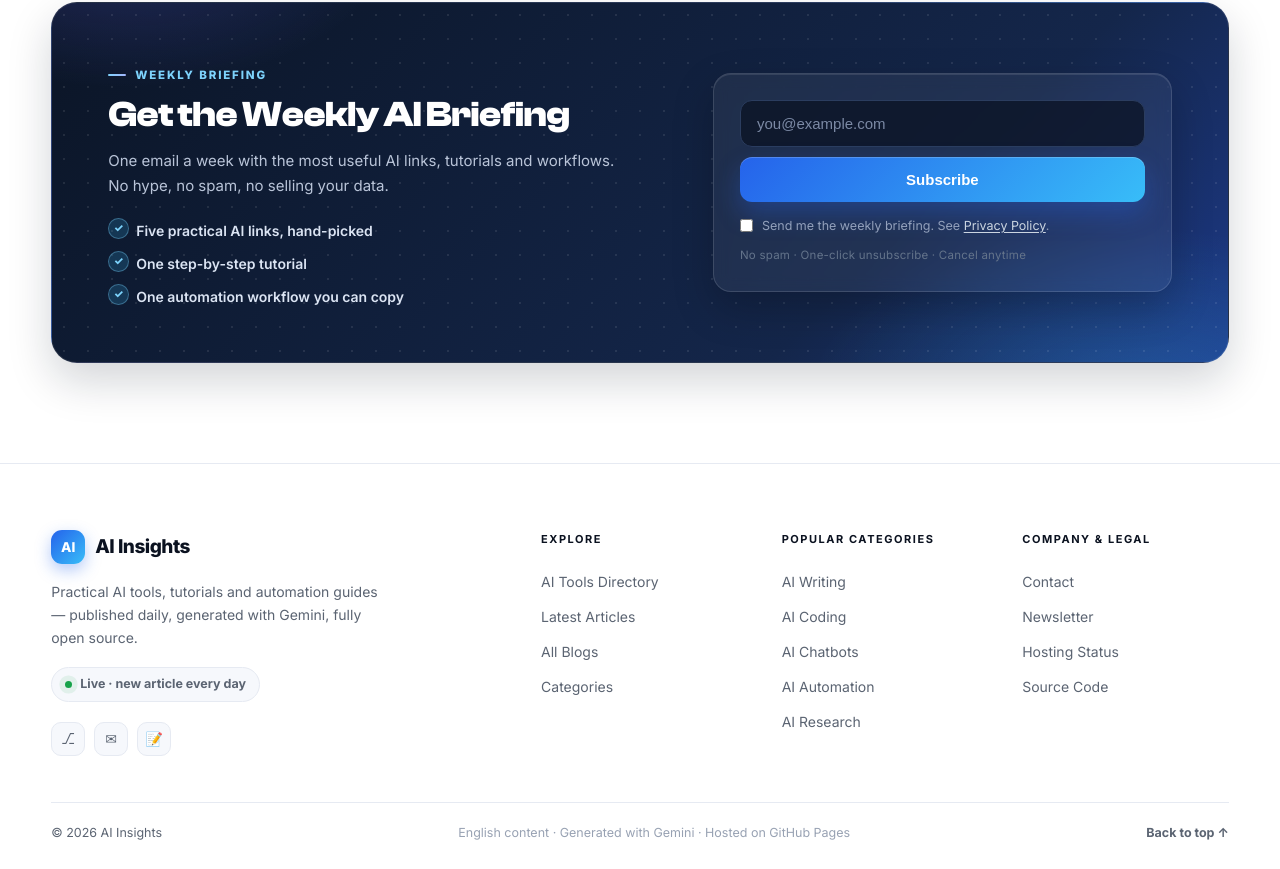
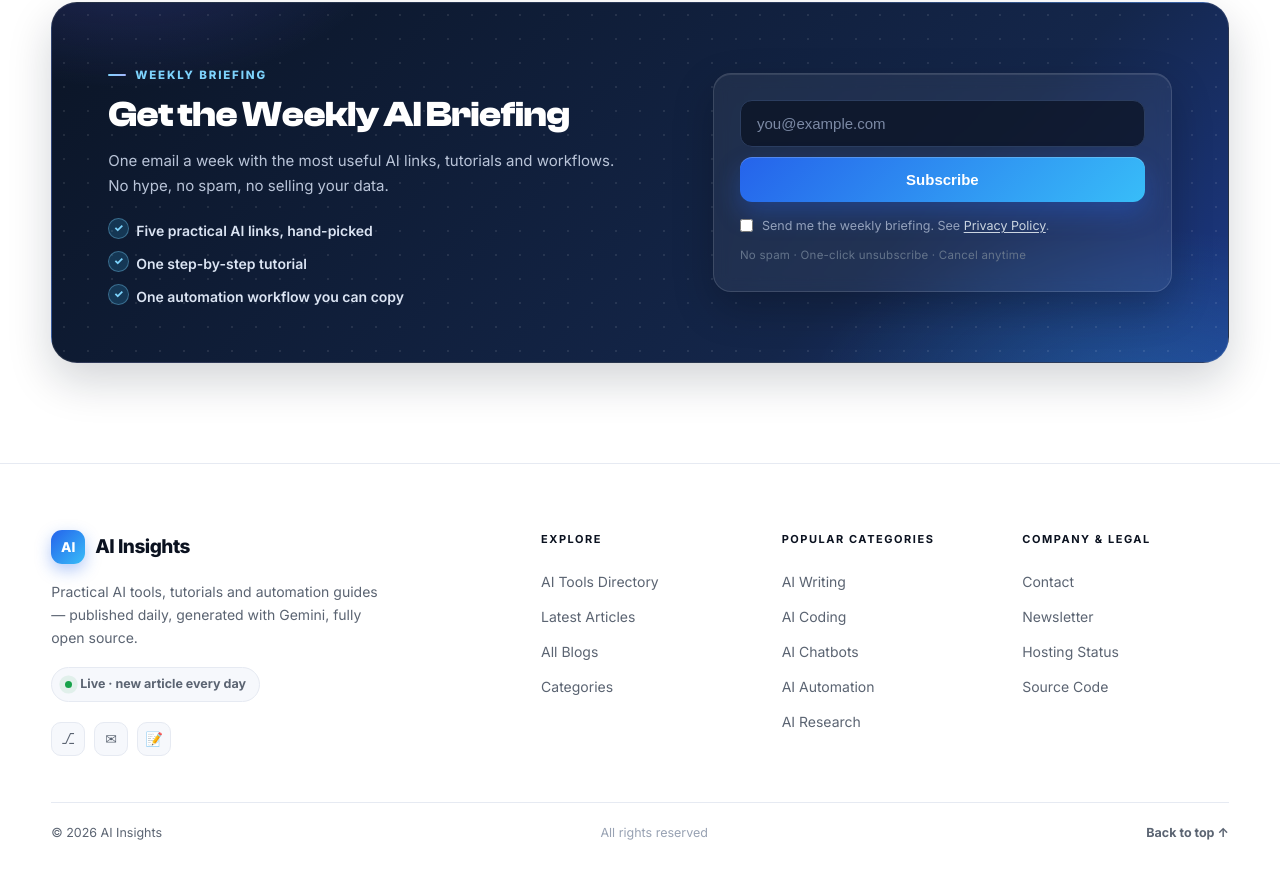
Before and after one commit to davidtechwizstudio-cpu/ai-content-site, a Next.js app: page / in a window 1280 px wide. Shown: the part 3948-4817 px from the top of the page. Built offline with nearby package versions, Linux system fonts and the light colour scheme.

Commit message:
content: footer bottom — All rights reserved line

```diff
--- a/src/app/layout.tsx
+++ b/src/app/layout.tsx
@@ -120,7 +120,7 @@
             <div className="footer-bottom">
               <span>© {new Date().getFullYear()} AI Insights</span>
               <span className="footer-meta">
-                English content · Generated with Gemini · Hosted on GitHub Pages
+                All rights reserved
               </span>
               <a href="#" className="to-top">
                 Back to top ↑
```
Also changed, not shown: 1 other file (tests, documents, lock files or other folders).
